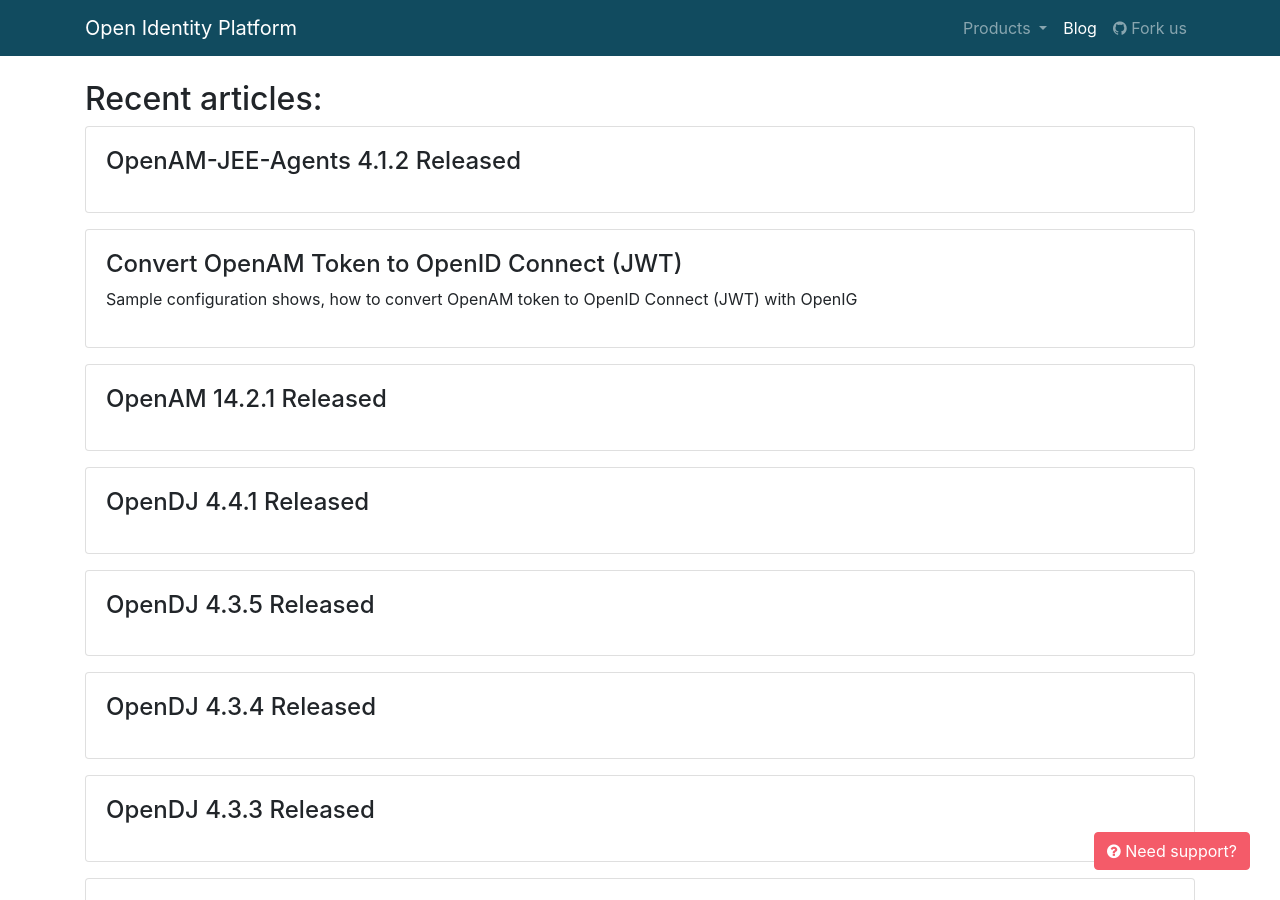
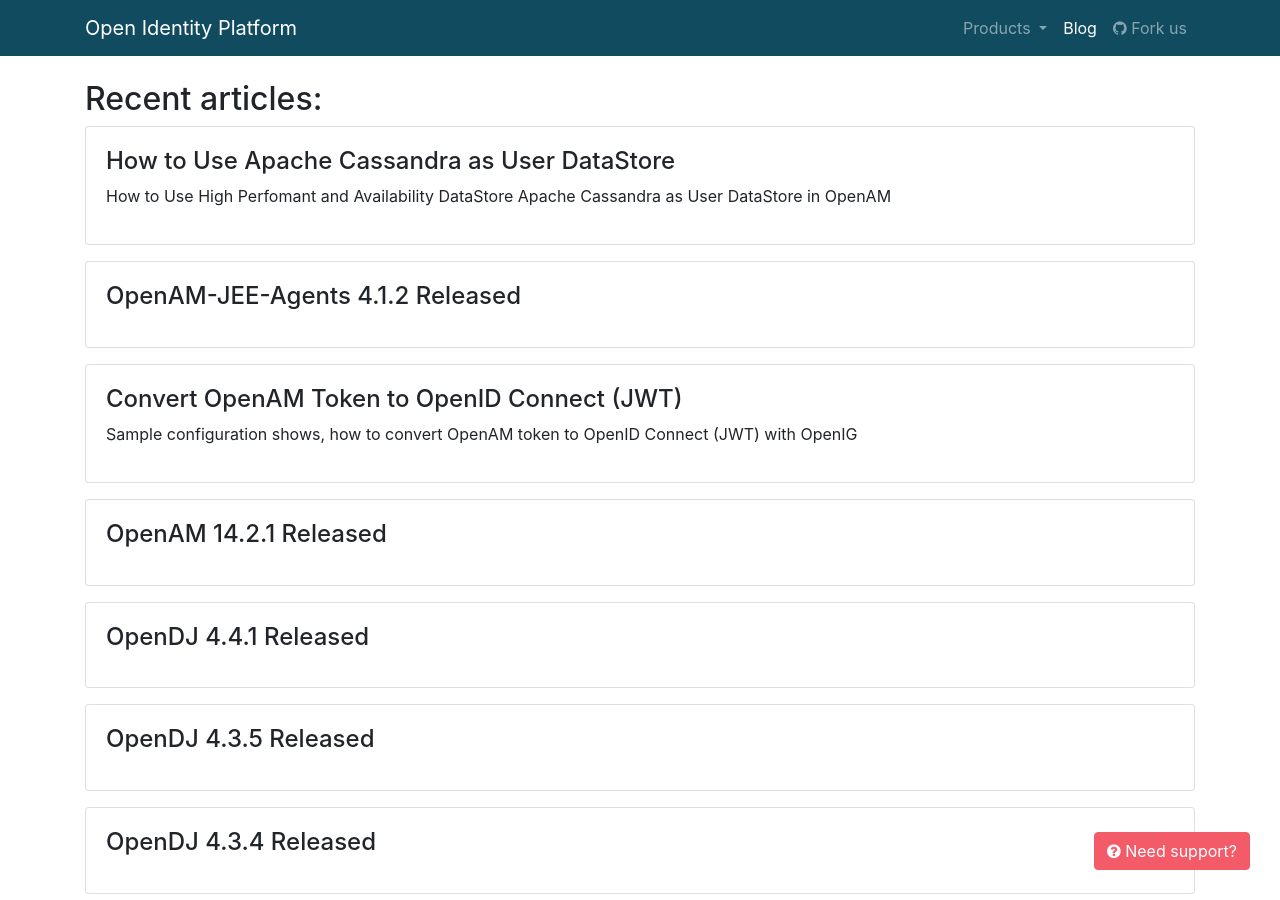
Before and after one commit to OpenIdentityPlatform/OpenIdentityPlatform.org, a Jekyll site: the page built from blog/index.html, in a window 1280 px wide and 900 px high. Built offline with Jekyll 4.4.1, drawn with Linux system fonts in a browser that asks for light colours; some of the changed lines change nothing that is shown.

Commit message:
Cassandra as DataStore blog article

````diff
--- a/_data/blogposts.yml
+++ b/_data/blogposts.yml
@@ -1,3 +1,7 @@
+-
+  title: 'How to Use Apache Cassandra as User DataStore'
+  link: '/blog/How-to-Use-Apache-Cassandra-as-User-DataStore-in-OpenAM'
+  description: 'How to Use High Perfomant and Availability DataStore Apache Cassandra as User DataStore in OpenAM'
 -
   title: 'OpenAM-JEE-Agents 4.1.2 Released'
   link: '/blog/openam-jee-agents-14-2-1-released'
--- /dev/null
+++ b/blog/How-to-Use-Apache-Cassandra-as-User-DataStore-in-OpenAM.md
@@ -0,0 +1,338 @@
+---
+layout: home
+landing-title: "How to Use Apache Cassandra as User DataStore in OpenAM"
+landing-title2: "How to Use High Perfomant and Availability DataStore Apache Cassandra as User DataStore in OpenAM"
+description: "How to Use Apache Cassandra as User DataStore in OpenAM"
+keywords: 'Apache Cassandra, Cassandra, high perfomance, high availability, OpenAM, Access Management, Authentication, Authorization, DataStore, Single Sign On,  Open Identity Platform'
+---
+
+# How to Use Apache Cassandra as User DataStore in OpenAM
+
+Original article: [https://github.com/OpenIdentityPlatform/OpenAM/wiki/How-to-Use-Apache-Cassandra-as-User-DataStore-in-OpenAM](https://github.com/OpenIdentityPlatform/OpenAM/wiki/How-to-Use-Apache-Cassandra-as-User-DataStore-in-OpenAM)
+
+
+## Introduction
+One of the performance bottlenecks of authentication is User DataStore. This becomes noticeable when the total number of user accounts exceeds `4 000 000`.
+
+To maintain acceptable perfomance, the most obvious solution is to scale User DataStore horisontally or vertically. But with increasing amount of data, DataStore scaling does not affect performance.
+
+With authentication system increasing load on the authentication system, the most obvious solution is to scale horizontally or vertically the number of user repository nodes.
+
+Another alternative solution is to use storage specifically designed for working with large amounts of data. On of such storages is [Apache Cassandra](https://cassandra.apache.org/). It has proved itself as high-availability and high-performance datastore.
+
+## Prepare Apache Cassandra to use as User DataStore
+
+At first you need to create a role in Apache Cassandra, which will have access to OpenAM user accounts.
+For example:
+```sql
+CREATE ROLE openam WITH LOGIN = true AND PASSWORD = 'openam';
+```
+
+Next you need to create the corresponding Keyspaces and tables, for each OpenAM realm. For example, for realm `b2c/users` script will be like this.
+
+```sql
+CREATE KEYSPACE b2c_users WITH replication = {'class': 'SimpleStrategy', 'replication_factor': '1'}   AND durable_writes = true;
+
+CREATE TABLE b2c_users.rowindexdata (
+    id int,
+    value text,
+    key text,
+    time timestamp,
+    PRIMARY KEY (id, value, key)
+) WITH CLUSTERING ORDER BY (value ASC, key ASC)
+    AND bloom_filter_fp_chance = 0.01
+    AND comment = ''
+    AND compaction = {'class': 'org.apache.cassandra.db.compaction.SizeTieredCompactionStrategy'}
+    AND compression = {'sstable_compression': 'org.apache.cassandra.io.compress.LZ4Compressor'}
+    AND dclocal_read_repair_chance = 0.1
+    AND default_time_to_live = 0
+    AND gc_grace_seconds = 864000
+    AND max_index_interval = 2048
+    AND memtable_flush_period_in_ms = 0
+    AND min_index_interval = 128
+    AND read_repair_chance = 0.0
+    AND speculative_retry = '99.0PERCENTILE';
+
+CREATE TABLE b2c_users.realm (
+    uid text PRIMARY KEY,
+    cospriority set<text>,
+    "iplanet-am-session-add-session-listener-on-all-sessions" set<text>,
+    "iplanet-am-session-destroy-sessions" set<text>,
+    "iplanet-am-session-get-valid-sessions" set<text>,
+    "iplanet-am-session-max-caching-time" set<text>,
+    "iplanet-am-session-max-idle-time" set<text>,
+    "iplanet-am-session-max-session-time" set<text>,
+    "iplanet-am-session-quota-limit" set<text>,
+    "iplanet-am-session-service-status" set<text>,
+    "iplanet-am-user-account-life" set<text>,
+    "iplanet-am-user-admin-start-dn" set<text>,
+    "iplanet-am-user-alias-list" set<text>,
+    "iplanet-am-user-auth-config" set<text>,
+    "iplanet-am-user-auth-modules" set<text>,
+    "iplanet-am-user-failure-url" set<text>,
+    "iplanet-am-user-federation-info" set<text>,
+    "iplanet-am-user-federation-info-key" set<text>,
+    "iplanet-am-user-login-status" set<text>,
+    "iplanet-am-user-password-reset-force-reset" set<text>,
+    "iplanet-am-user-password-reset-options" set<text>,
+    "iplanet-am-user-password-reset-question-answer" set<text>,
+    "iplanet-am-user-success-url" set<text>,
+    "objectClass" set<text>,
+    "serviceName" set<text>,
+    "sunIdentityServerDiscoEntries" set<text>
+) WITH bloom_filter_fp_chance = 0.01
+    AND comment = ''
+    AND compaction = {'class': 'org.apache.cassandra.db.compaction.SizeTieredCompactionStrategy'}
+    AND compression = {'sstable_compression': 'org.apache.cassandra.io.compress.LZ4Compressor'}
+    AND dclocal_read_repair_chance = 0.1
+    AND default_time_to_live = 0
+    AND gc_grace_seconds = 864000
+    AND max_index_interval = 2048
+    AND memtable_flush_period_in_ms = 0
+    AND min_index_interval = 128
+    AND read_repair_chance = 0.0
+    AND speculative_retry = '99.0PERCENTILE';
+CREATE INDEX servicename ON b2c_users.realm ("serviceName");
+CREATE INDEX objectclass2 ON b2c_users.realm ("objectClass");
+
+CREATE TABLE b2c_users.user (
+    uid text PRIMARY KEY,
+    ad set<text>,
+    "adminRole" set<text>,
+    "assignedDashboard" set<text>,
+    "authorityRevocationList" set<text>,
+    balance set<text>,
+    birthday set<text>,
+    bonus set<text>,
+    businesscategory set<text>,
+    "caCertificate" set<text>,
+    cn set<text>,
+    "comstar-b2c-login" set<text>,
+    "comstar-b2c-password" set<text>,
+    customer set<text>,
+    destinationindicator set<text>,
+    "devicePrintProfiles" set<text>,
+    displayname set<text>,
+    "distinguishedName" set<text>,
+    dn set<text>,
+    "employeeNumber" set<text>,
+    employeetype set<text>,
+    envelope set<text>,
+    generateid set<text>,
+    "givenName" set<text>,
+    h2o set<text>,
+    imsi set<text>,
+    "inetUserHttpURL" set<text>,
+    "inetUserStatus" set<text>,
+    "iplanet-am-auth-config" set<text>,
+    "iplanet-am-session-add-session-listener-on-all-sessions" set<text>,
+    "iplanet-am-session-destroy-sessions" set<text>,
+    "iplanet-am-session-get-valid-sessions" set<text>,
+    "iplanet-am-session-max-caching-time" set<text>,
+    "iplanet-am-session-max-idle-time" set<text>,
+    "iplanet-am-session-max-session-time" set<text>,
+    "iplanet-am-session-quota-limit" set<text>,
+    "iplanet-am-session-service-status" set<text>,
+    "iplanet-am-user-account-life" set<text>,
+    "iplanet-am-user-admin-start-dn" set<text>,
+    "iplanet-am-user-alias-list" set<text>,
+    "iplanet-am-user-auth-config" set<text>,
+    "iplanet-am-user-auth-modules" set<text>,
+    "iplanet-am-user-failure-url" set<text>,
+    "iplanet-am-user-federation-info" set<text>,
+    "iplanet-am-user-federation-info-key" set<text>,
+    "iplanet-am-user-login-status" set<text>,
+    "iplanet-am-user-password-reset-force-reset" set<text>,
+    "iplanet-am-user-password-reset-options" set<text>,
+    "iplanet-am-user-password-reset-question-answer" set<text>,
+    "iplanet-am-user-success-url" set<text>,
+    mail set<text>,
+    manager set<text>,
+    "memberOf" set<text>,
+    "modifyTimestamp" set<text>,
+    o set<text>,
+    "objectClass" set<text>,
+    orderid set<text>,
+    ou set<text>,
+    personalaccountnumber set<text>,
+    po set<text>,
+    "postalAddress" set<text>,
+    "preferredLocale" set<text>,
+    preferredlanguage set<text>,
+    preferredtimezone set<text>,
+    service set<text>,
+    services set<text>,
+    sn set<text>,
+    "sun-fm-saml2-nameid-info" set<text>,
+    "sun-fm-saml2-nameid-infokey" set<text>,
+    "sunAMAuthInvalidAttemptsData" set<text>,
+    "sunIdentityMSISDNNumber" set<text>,
+    "sunIdentityServerDiscoEntries" set<text>,
+    "sunIdentityServerPPAddressCard" set<text>,
+    "sunIdentityServerPPCommonNameAltCN" set<text>,
+    "sunIdentityServerPPCommonNameCN" set<text>,
+    "sunIdentityServerPPCommonNameFN" set<text>,
+    "sunIdentityServerPPCommonNameMN" set<text>,
+    "sunIdentityServerPPCommonNamePT" set<text>,
+    "sunIdentityServerPPCommonNameSN" set<text>,
+    "sunIdentityServerPPDemographicsAge" set<text>,
+    "sunIdentityServerPPDemographicsBirthDay" set<text>,
+    "sunIdentityServerPPDemographicsDisplayLanguage" set<text>,
+    "sunIdentityServerPPDemographicsLanguage" set<text>,
+    "sunIdentityServerPPDemographicsTimeZone" set<text>,
+    "sunIdentityServerPPEmergencyContact" set<text>,
+    "sunIdentityServerPPEmploymentIdentityAltO" set<text>,
+    "sunIdentityServerPPEmploymentIdentityJobTitle" set<text>,
+    "sunIdentityServerPPEmploymentIdentityOrg" set<text>,
+    "sunIdentityServerPPEncryPTKey" set<text>,
+    "sunIdentityServerPPFacadeGreetSound" set<text>,
+    "sunIdentityServerPPFacadeMugShot" set<text>,
+    "sunIdentityServerPPFacadeNamePronounced" set<text>,
+    "sunIdentityServerPPFacadeWebSite" set<text>,
+    "sunIdentityServerPPFacadegreetmesound" set<text>,
+    "sunIdentityServerPPInformalName" set<text>,
+    "sunIdentityServerPPLegalIdentityAltIdType" set<text>,
+    "sunIdentityServerPPLegalIdentityAltIdValue" set<text>,
+    "sunIdentityServerPPLegalIdentityDOB" set<text>,
+    "sunIdentityServerPPLegalIdentityGender" set<text>,
+    "sunIdentityServerPPLegalIdentityLegalName" set<text>,
+    "sunIdentityServerPPLegalIdentityMaritalStatus" set<text>,
+    "sunIdentityServerPPLegalIdentityVATIdType" set<text>,
+    "sunIdentityServerPPLegalIdentityVATIdValue" set<text>,
+    "sunIdentityServerPPMsgContact" set<text>,
+    "sunIdentityServerPPSignKey" set<text>,
+    tariff set<text>,
+    tariffid set<text>,
+    tdid set<text>,
+    tdn set<text>,
+    "telephoneNumber" set<text>,
+    terminal set<text>,
+    "time-balance-actual" set<text>,
+    "time-change-password" set<text>,
+    "userCertificate" set<text>,
+    "userPassword" set<text>,
+    "confirmUseOAuth" set<text>,
+    "oauth-token-access" set<text>,
+    "oauth-token-refresh" set<text>,
+    "session-success" set<text>,
+    "session-failed" set<text>
+) WITH bloom_filter_fp_chance = 0.01
+     AND comment = ''
+    AND compaction = {'class': 'org.apache.cassandra.db.compaction.SizeTieredCompactionStrategy'}
+    AND compression = {'sstable_compression': 'org.apache.cassandra.io.compress.LZ4Compressor'}
+    AND dclocal_read_repair_chance = 0.1
+    AND default_time_to_live = 5184000
+    AND gc_grace_seconds = 864000
+    AND max_index_interval = 2048
+    AND memtable_flush_period_in_ms = 0
+    AND min_index_interval = 128
+    AND read_repair_chance = 0.0
+    AND speculative_retry = '99.0PERCENTILE';
+CREATE INDEX telephonenumber ON b2c_users.user ("telephoneNumber");
+CREATE INDEX service2terminal ON b2c_users.user (terminal);
+CREATE INDEX cn ON b2c_users.user (cn);
+CREATE INDEX iplanet_am_user_federation_info_key ON b2c_users.user ("iplanet-am-user-federation-info-key");
+CREATE INDEX objectclass ON b2c_users.user ("objectClass");
+CREATE INDEX envelope ON b2c_users.user (envelope);
+CREATE INDEX generateid ON b2c_users.user (generateid);
+CREATE INDEX comstar_b2c_login ON b2c_users.user ("comstar-b2c-login");
+CREATE INDEX iplanet_am_user_alias_list ON b2c_users.user ("iplanet-am-user-alias-list");
+CREATE INDEX sunidentitymsisdnnumber ON b2c_users.user ("sunIdentityMSISDNNumber");
+CREATE INDEX sun_fm_saml2_nameid_infokey ON b2c_users.user ("sun-fm-saml2-nameid-infokey");
+CREATE INDEX memberof ON b2c_users.user ("memberOf");
+CREATE INDEX givenName ON b2c_users.user ("givenName");
+CREATE INDEX personalaccountnumber ON b2c_users.user (personalaccountnumber);
+CREATE INDEX manager ON b2c_users.user ("manager");
+
+CREATE TABLE b2c_users.rowindexschema (
+    id int PRIMARY KEY,
+    name text
+) WITH bloom_filter_fp_chance = 0.01
+    AND comment = ''
+    AND compaction = {'class': 'org.apache.cassandra.db.compaction.SizeTieredCompactionStrategy'}
+    AND compression = {'sstable_compression': 'org.apache.cassandra.io.compress.LZ4Compressor'}
+    AND dclocal_read_repair_chance = 0.1
+    AND default_time_to_live = 0
+    AND gc_grace_seconds = 864000
+    AND max_index_interval = 2048
+    AND memtable_flush_period_in_ms = 0
+    AND min_index_interval = 128
+    AND read_repair_chance = 0.0
+    AND speculative_retry = '99.0PERCENTILE';
+
+GRANT SELECT ON b2c_users.realm TO openam;
+GRANT MODIFY ON b2c_users.realm TO openam;
+
+GRANT SELECT ON b2c_users.user TO openam;
+GRANT MODIFY ON b2c_users.user TO openam;
+```
+This script creates keyspace `b2c_users`, tables and grants `openam` role accees to this tables.
+
+To make sure, that Apache Cassandra `openam` role have access to this tables run following command in cqlsh console:
+```
+cassandra@cqlsh> LIST ALL;
+
+ role   | username | resource                | permission
+--------+----------+-------------------------+------------
+ openam |   openam | <table b2c_users.realm> |     SELECT
+ openam |   openam | <table b2c_users.realm> |     MODIFY
+ openam |   openam |  <table b2c_users.user> |     SELECT
+ openam |   openam |  <table b2c_users.user> |     MODIFY
+```
+
+## OpenAM Setup
+
+Open OpenAM administration console, goto `Realms` select target realm, then goto `DataStores` and create new DataStore.
+
+![OpenAM Create Cassandra DataStore](/assets/img/cassandra/create-datastore.png)
+
+Then setup following settins:
+
+### Server settings
+
+|Setting|Value|
+|-------|---------------------------------------------------|
+|Servers|Cassandra node names, for example `cassandra-1`|
+|User name|Cassandra role, that have access to cassandra tables, for example `openam`|
+|Password| Cassandra role password, for example `openam`|
+|Password (confirm)| `openam`|
+|Keyspace| Cassandra keyspace for this realm `b2c_users`|
+
+### Plugin configuration
+
+|Setting|Value|
+|-------|---------------------------------------------------|
+|Database Repository Plugin Class Name| `org.openidentityplatform.openam.cassandra.Repo` |
+|Tables|`group=group`<br>`user=user`<br>`realm=realm`|
+|Operations| `realm=read,create,edit,delete,service`<br>` group=read,create,edit,delete`<br> `user=read,create,edit,delete,service`|
+
+### User Configuration
+
+|Setting|Value|
+|-------|---------------------------------------------------|
+|TTL|`realm:attr1=86400`<br>` user:attr2=86400` <br> `group:attr3=86400`|
+|Attribute Name of User Status|inetuserstatus|
+|User Status Active Value|Active|
+
+### Group Configuration
+|Setting|Value|
+|-------|---------------------------------------------------|
+|Attribute Name for Group Membership|memberOf|
+
+Then click `Save` button
+
+You can check datastore. Goto `Subjects -> Users` and create new user account. For example:
+
+![OpenAM Create Cassandra User Account](/assets/img/cassandra/create-user.png)
+
+Click `Save` and make sure, this record exists in Cassandra:
+
+```
+cassandra@cqlsh:b2c_users> SELECT uid, cn, sn FROM b2c_users.user ;
+
+ uid  | cn           | sn
+------+--------------+---------
+ john | {'John Doe'} | {'Doe'}
+
+(1 rows)
+```
````
Also changed, not shown: assets/img/cassandra/create-datastore.png (added), assets/img/cassandra/create-user.png (added).
